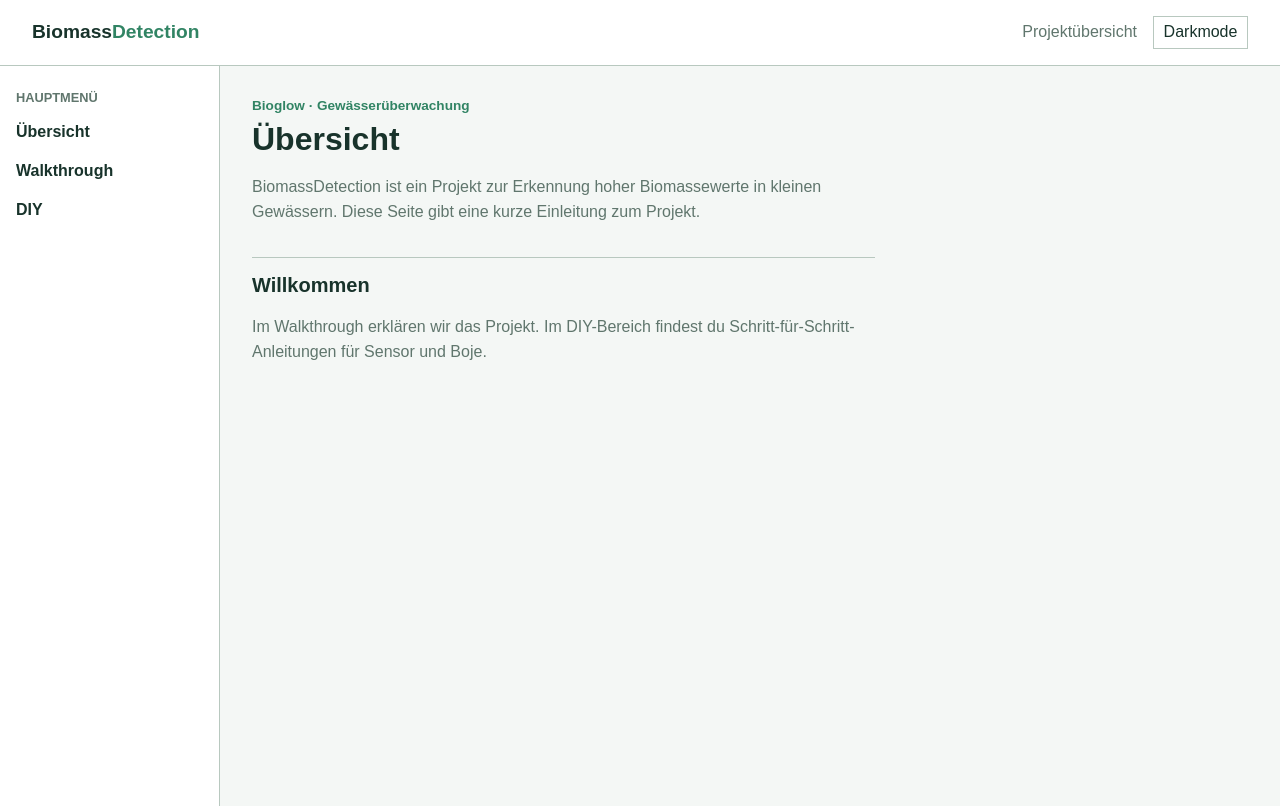
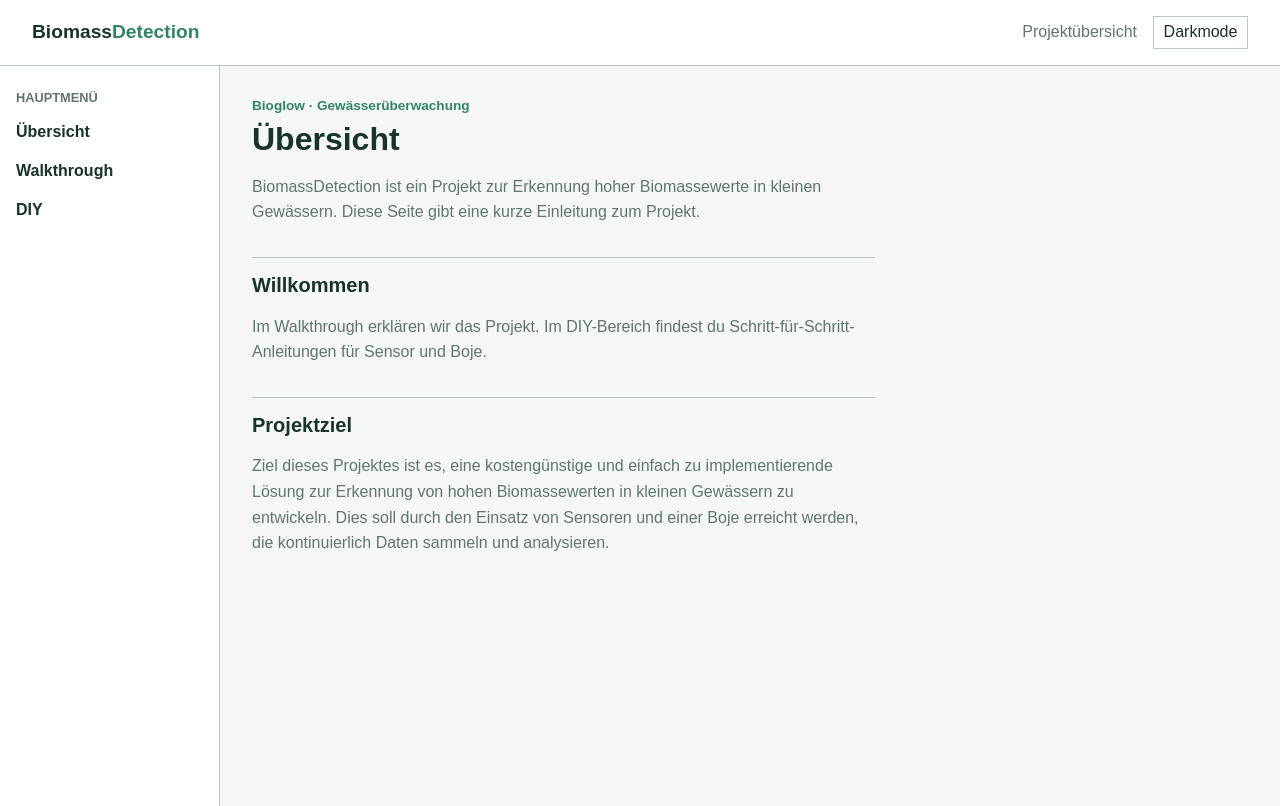
Before and after one commit to 321lego/BiomassDetection, a plain HTML site: page docs/index.html in a window 1280 px wide. Drawn offline with Linux system fonts and the light colour scheme.

Commit message:
added project goal to start page

```diff
--- a/docs/index.html
+++ b/docs/index.html
@@ -64,6 +64,12 @@
             Schritt-für-Schritt-Anleitungen für Sensor und Boje.
           </p>
         </section>
+        <section class="content-panel" aria-labelledby="projektziel-title">
+          <h2 id="projektziel-title">Projektziel</h2>
+          <p>
+            Ziel dieses Projektes ist es, eine kostengünstige und einfach zu implementierende Lösung zur Erkennung von hohen Biomassewerten in kleinen Gewässern zu entwickeln. Dies soll durch den Einsatz von Sensoren und einer Boje erreicht werden, die kontinuierlich Daten sammeln und analysieren.
+          </p>
+        </section>
       </main>
     </div>
     <script src="js/theme.js" defer></script>
```
